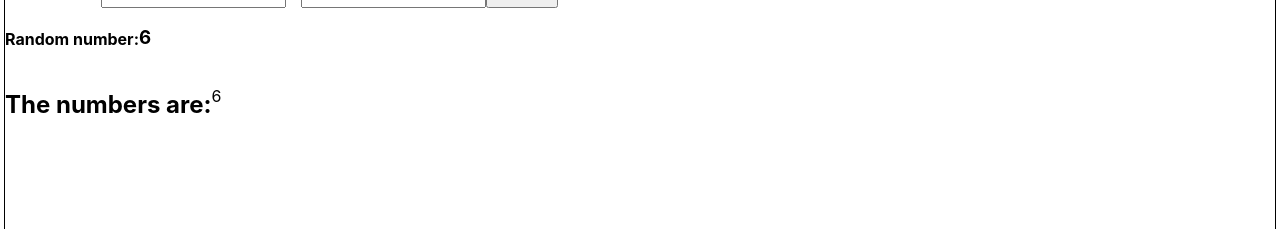
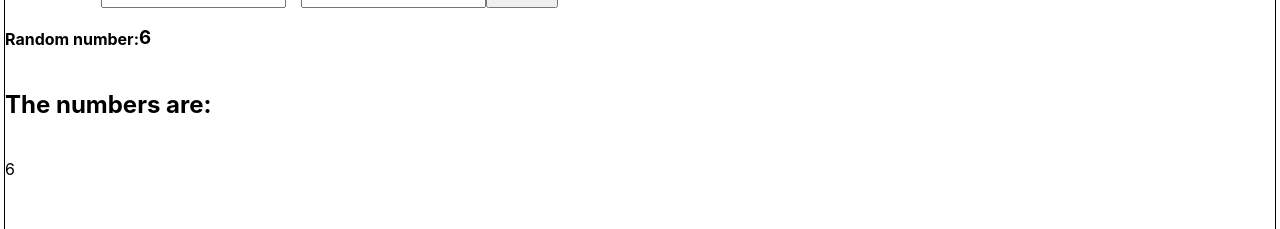
Before and after one commit to BikrantaS/dsa-visualizer, a React (Create React App) app: page / in a window 1280 px wide. Both pictures are taken after a click on the button "Generate". Shown: the part 209-438 px from the top of the page. Built offline with nearby package versions, Linux system fonts and the light colour scheme.

Commit message:
Elements are printed with sapce between

```diff
--- a/src/components/Block.js
+++ b/src/components/Block.js
@@ -73,9 +73,12 @@ function Block() {
             {/* displays all the generated random numbers */}
             <div className="displayNumbers">
                 <h2>The numbers are:</h2>
+                <br />
                 {
                     numbers.map(number => (
-                        <p className="values">{number}  </p>
+                        <span className="values" key={number.id}>
+                            {number} &nbsp;
+                        </span >
                     ))}
             </div>
 
--- a/src/styles/Block.css
+++ b/src/styles/Block.css
@@ -14,5 +14,9 @@
     display:flex;
 }
 .displayNumbers{
-    display: flex;
+    display: block;
 }
+
+/* .values{
+    margin: 1em;
+} */
```
